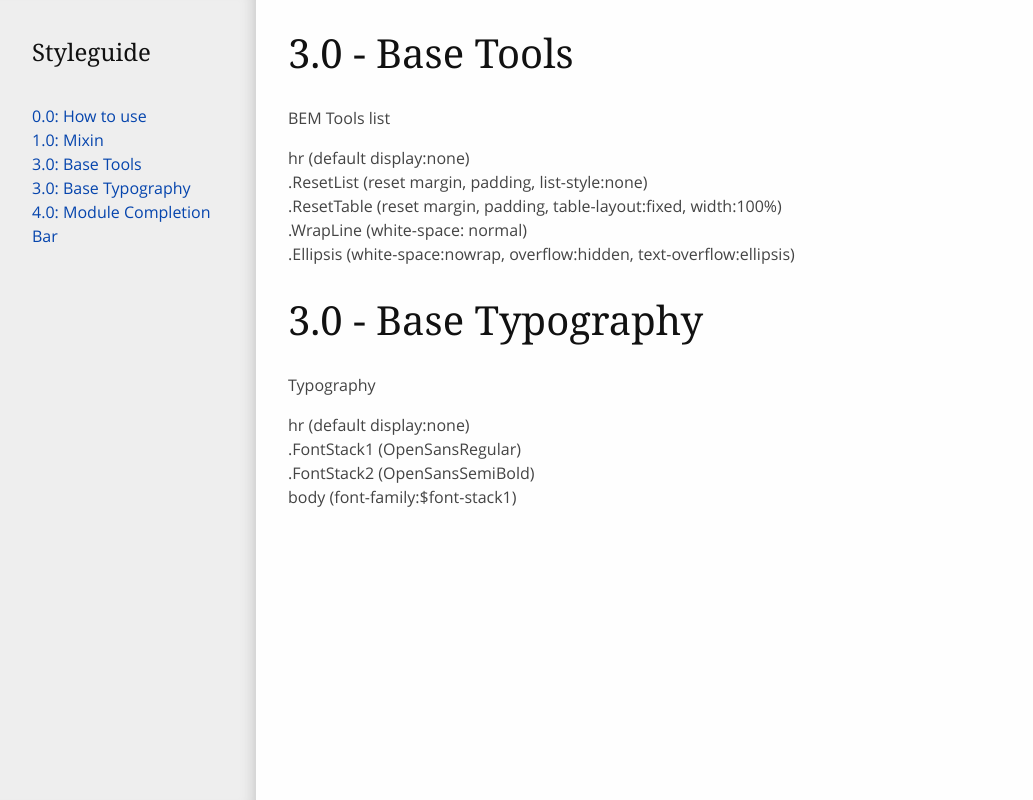
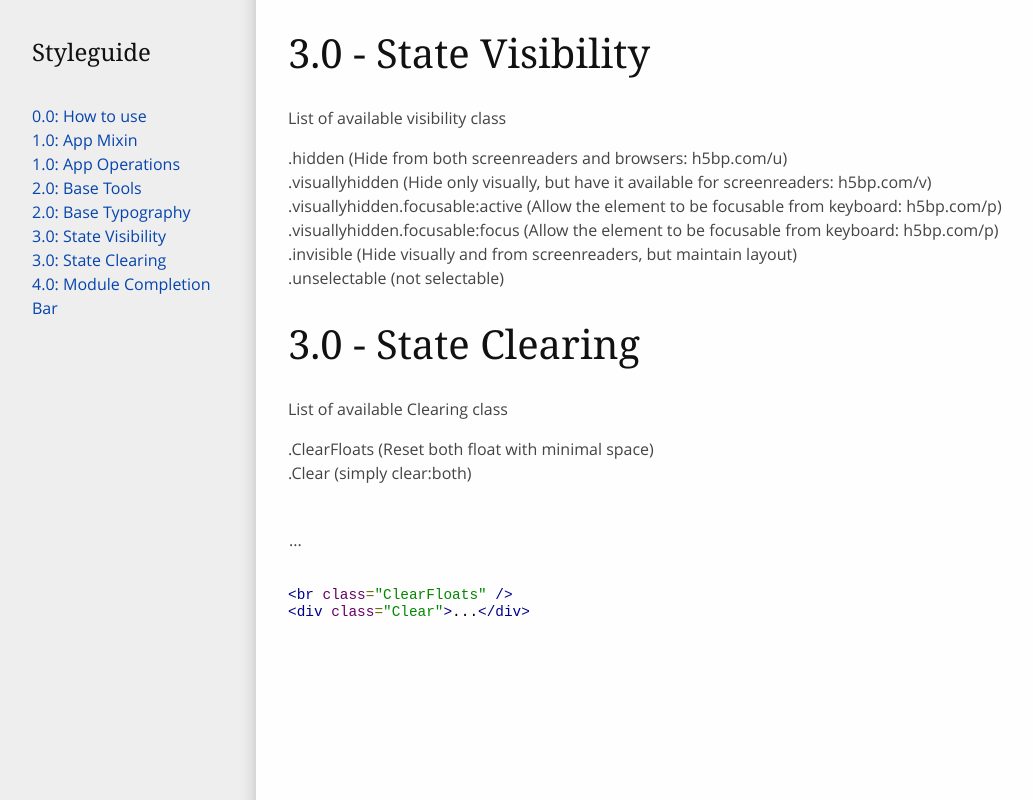
Before and after one commit to Violo/Grunt-FE-Automation, a website: page styleguide/section-3.html in a window 1280 px wide. Shown: the whole page, without its empty margins (0-1033 px from the left). Drawn offline with nearby package versions, Linux system fonts and the light colour scheme; files whose address does not match are found by name; a web font is replaced by a local one.

Commit message:
styleguide section 3

```diff
--- a/sass/_base.scss
+++ b/sass/_base.scss
@@ -56,7 +56,6 @@ Typography
 hr (default display:none)<br />
 .FontStack1 (OpenSansRegular)<br />
 .FontStack2 (OpenSansSemiBold)<br />
-body (font-family:$font-stack1)
 
 Styleguide 2.0
 */
--- a/styleguide/section-3.html
+++ b/styleguide/section-3.html
@@ -27,9 +27,12 @@
     <aside>
       <nav><ul>
         <li><a href="index.html">0.0: How to use</a></li>
-          <li><a href="section-1.html">1.0: Mixin</a></li>
-          <li><a href="section-3.html">3.0: Base Tools</a></li>
-          <li><a href="section-3.html">3.0: Base Typography</a></li>
+          <li><a href="section-1.html">1.0: App Mixin</a></li>
+          <li><a href="section-1.html">1.0: App Operations</a></li>
+          <li><a href="section-2.html">2.0: Base Tools</a></li>
+          <li><a href="section-2.html">2.0: Base Typography</a></li>
+          <li><a href="section-3.html">3.0: State Visibility</a></li>
+          <li><a href="section-3.html">3.0: State Clearing</a></li>
           <li><a href="section-4.html">4.0: Module Completion Bar</a></li>
       </ul></nav>
     </aside>
@@ -37,21 +40,34 @@
   <div role="main" id="kss-main">
     <article id="kss-content">
 
-            <h1 class="kss-title"><span class="kss-ref">3.0</span> - Base Tools</h1>
-                  <p>BEM Tools list</p>
-<p>hr (default display:none)<br />
-.ResetList (reset margin, padding, list-style:none)<br />
-.ResetTable (reset margin, padding, table-layout:fixed, width:100%)<br />
-.WrapLine (white-space: normal)<br />
-.Ellipsis (white-space:nowrap, overflow:hidden, text-overflow:ellipsis)<br /></p>
+            <h1 class="kss-title"><span class="kss-ref">3.0</span> - State Visibility</h1>
+                  <p>List of available visibility class</p>
+<p>.hidden (Hide from both screenreaders and browsers: h5bp.com/u)<br />
+.visuallyhidden (Hide only visually, but have it available for screenreaders: h5bp.com/v)<br />
+.visuallyhidden.focusable:active (Allow the element to be focusable from keyboard: h5bp.com/p)<br />
+.visuallyhidden.focusable:focus (Allow the element to be focusable from keyboard: h5bp.com/p)<br />
+.invisible (Hide visually and from screenreaders, but maintain layout)<br />
+.unselectable (not selectable)<br /></p>
 
-                       <h1 class="kss-title"><span class="kss-ref">3.0</span> - Base Typography</h1>
-                  <p>Typography</p>
-<p>hr (default display:none)<br />
-.FontStack1 (OpenSansRegular)<br />
-.FontStack2 (OpenSansSemiBold)<br />
-body (font-family:$font-stack1)</p>
-
+                       <h1 class="kss-title"><span class="kss-ref">3.0</span> - State Clearing</h1>
+                <div class="kss-box"><p>List of available Clearing class</p>
+<p>.ClearFloats (Reset both float with minimal space)<br />
+.Clear (simply clear:both)<br /></p>
+</div>
+                <table class="kss-mod-list">
+                  <tr class="kss-mod-desc-group">
+                    <!-- <td class="kss-mod-desc"><p>Default styling</p></td> -->
+                    <td colspan="2" class="kss-mod-name"></td>
+                  </tr>
+                  <tr class="kss-mod-example">
+                    <td colspan="2"><br class="ClearFloats" />
+<div class="Clear">...</div></td>
+                  </tr>
+                </table>
+                <div class="kss-markup">
+                  <pre class="prettyprint lang-html">&lt;br class=&quot;ClearFloats&quot; /&gt;
+&lt;div class=&quot;Clear&quot;&gt;...&lt;/div&gt;</pre>
+                </div>
                </article>
   </div>
   <footer>
```
Also changed, not shown: sass/_state.scss (+28 -5 lines), styleguide/index.html (+2 -0 lines), styleguide/section-1.html (+2 -0 lines), styleguide/section-2.html (+3 -2 lines), styleguide/section-4.html (+2 -0 lines), README.md.
